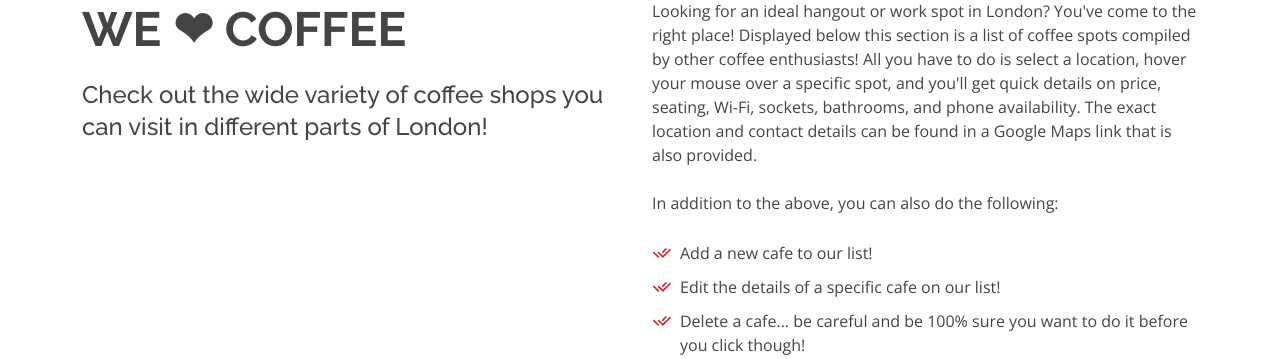
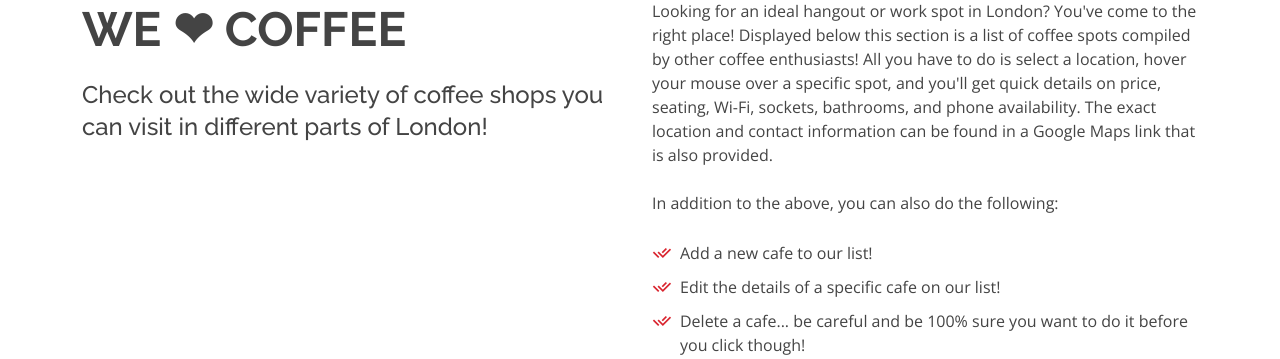
Before and after one commit to mileuc/coffee-connect, a Flask app: template templates/index.html in a window 1280 px wide. Shown: the part 861-1220 px from the top of the page. Run offline with Flask 2, Linux system fonts and the light colour scheme; the template is opened without the code that fills it, so the values that code supplies are empty; parts of the project's set-up code (start-up, migrations or seed data) failed here and were passed over; some libraries are stand-ins or nearby versions.

Commit message:
Edit about section

```diff
--- a/templates/index.html
+++ b/templates/index.html
@@ -74,7 +74,7 @@
               Displayed below this section is a list of coffee spots compiled by other coffee enthusiasts!
               All you have to do is select a location, hover your mouse over a specific spot, and you'll get quick
               details on price, seating, Wi-Fi, sockets, bathrooms, and phone availability. The exact location and
-              contact details can be found in a Google Maps link that is also provided.<br><br>
+              contact information can be found in a Google Maps link that is also provided.<br><br>
               In addition to the above, you can also do the following:
             </p>
             <ul>
```
